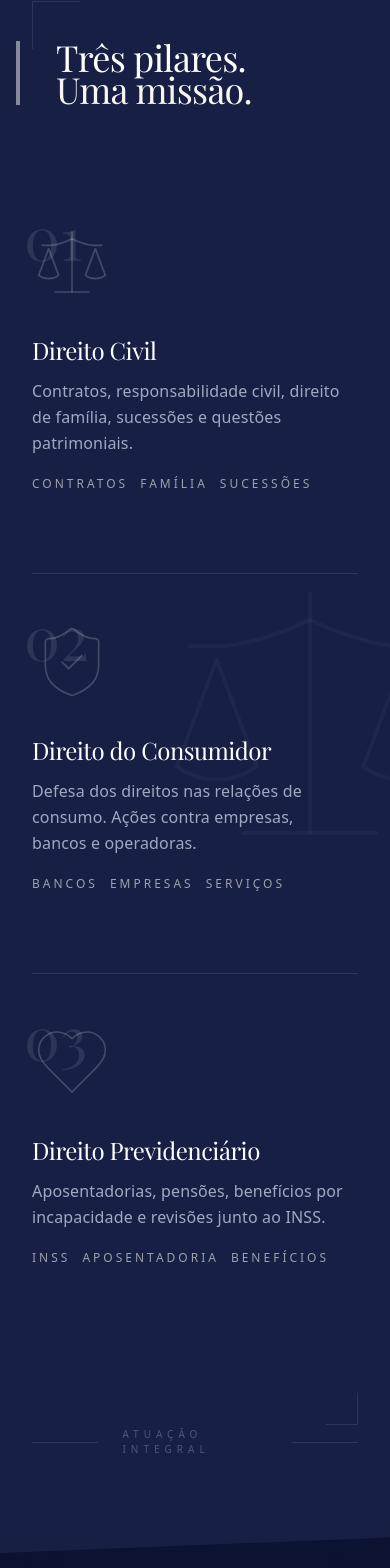
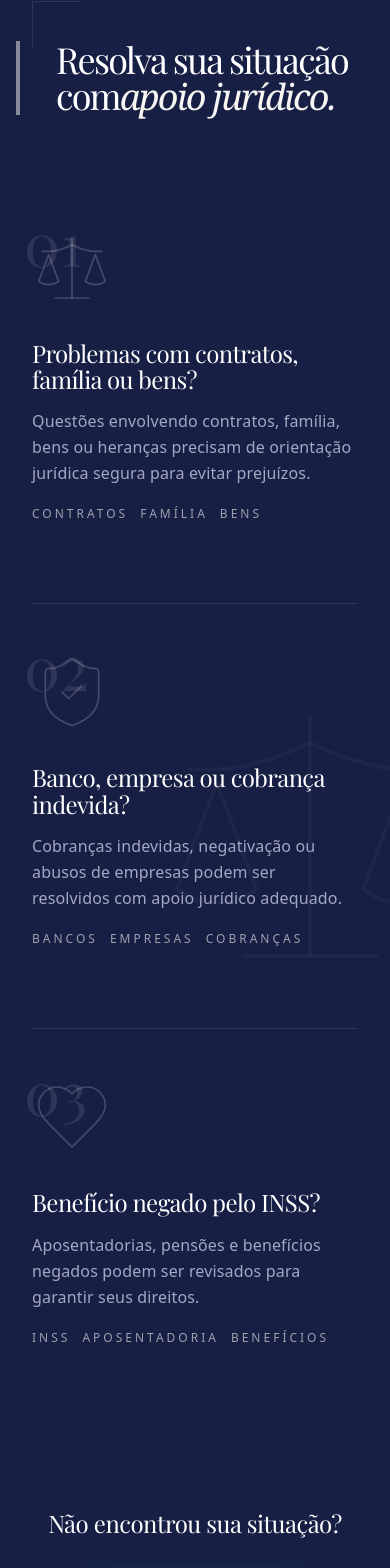
Before and after one commit to wesleysaraivaa/advJonatham, a React (Vite) app: page / in a window 390 px wide. Shown: the part 2162-3730 px from the top of the page. Built offline with nearby package versions, Linux system fonts and the light colour scheme; the HTML template or start-up script is replaced by a standard one.

Commit message:
STYLE: Remodelagem dos textos da secao de atuacao

```diff
--- a/src/components/AreasAtuacao.tsx
+++ b/src/components/AreasAtuacao.tsx
@@ -5,25 +5,25 @@ export const AreasAtuacao = () => {
   const areas = [
   {
     id: "01",
-    title: "Direito Civil",
+    title: "Problemas com contratos, família ou bens?",
     description:
-    "Contratos, responsabilidade civil, direito de família, sucessões e questões patrimoniais.",
-    keywords: ["Contratos", "Família", "Sucessões"],
+    "Questões envolvendo contratos, família, bens ou heranças precisam de orientação jurídica segura para evitar prejuízos.",
+    keywords: ["Contratos", "Família", "Bens"],
     Icon: Scale
   },
   {
     id: "02",
-    title: "Direito do Consumidor",
+    title: "Banco, empresa ou cobrança indevida?",
     description:
-    "Defesa dos direitos nas relações de consumo. Ações contra empresas, bancos e operadoras.",
-    keywords: ["Bancos", "Empresas", "Serviços"],
+    "Cobranças indevidas, negativação ou abusos de empresas podem ser resolvidos com apoio jurídico adequado.",
+    keywords: ["Bancos", "Empresas", "Cobranças"],
     Icon: ShieldCheck
   },
   {
     id: "03",
-    title: "Direito Previdenciário",
+    title: "Benefício negado pelo INSS?",
     description:
-    "Aposentadorias, pensões, benefícios por incapacidade e revisões junto ao INSS.",
+    "Aposentadorias, pensões e benefícios negados podem ser revisados para garantir seus direitos.",
     keywords: ["INSS", "Aposentadoria", "Benefícios"],
     Icon: Heart
   }];
@@ -39,7 +39,7 @@ export const AreasAtuacao = () => {
         <ScrollReveal>
           <div className="mb-12 lg:mb-20">
             <span className="text-sm lg:text-sm tracking-[0.3em] lg:tracking-[0.4em] uppercase text-muted-foreground">
-              02 — Áreas de Atuação
+              Como posso te ajudar?
             </span>
           </div>
         </ScrollReveal>
@@ -47,10 +47,10 @@ export const AreasAtuacao = () => {
         <ScrollReveal variant="left" delay={0.1}>
           <div className="mb-16 lg:mb-32">
             <div className="relative inline-block">
-              <div className="absolute -left-4 lg:-left-8 top-0 w-1 h-full bg-cream/50" />
-              <h2 className="font-display text-4xl lg:text-editorial-lg text-foreground leading-[0.9] pl-6 lg:pl-12">
-                Três pilares.<br />
-                <span className="text-cream">Uma missão.</span>
+              <div className="absolute -left-4 lg:-left-8 top-0 w-1 h-full max-h-32 bg-cream/50" />
+              <h2 className="font-display text-4xl sm:text-5xl lg:text-[4rem] xl:text-[5rem] 2xl:text-[6rem] text-foreground leading-[1.0] lg:leading-[0.9] tracking-tighter pl-6 lg:pl-12">
+                Resolva sua situação com<br className="hidden md:block" />
+                <span className="text-cream font-light italic font-serif">apoio jurídico.</span>
               </h2>
             </div>
           </div>
@@ -58,9 +58,9 @@ export const AreasAtuacao = () => {
 
         <div className="grid lg:grid-cols-3 gap-0 lg:gap-0">
           {areas.map((area, index) =>
-          <ScrollReveal key={area.id} delay={0.2 + index * 0.1}>
+          <ScrollReveal key={area.id} delay={0.2 + index * 0.1} className="h-full">
               <div
-              className={`group relative ${
+              className={`group relative flex flex-col h-full ${
               index !== areas.length - 1 ? "border-b lg:border-b-0 lg:border-r" : ""} border-foreground/10 py-12 lg:py-0 lg:px-8 first:lg:pl-0 last:lg:pr-0`
               }>
                 <div className="relative mb-8 lg:mb-12">
@@ -73,7 +73,7 @@ export const AreasAtuacao = () => {
                   </span>
                 </div>
 
-                <h3 className="font-display text-2xl lg:text-editorial-md text-foreground mb-3 lg:mb-4 group-hover:text-cream transition-colors duration-300">
+                <h3 className="font-display text-2xl lg:text-3xl xl:text-4xl text-foreground mb-4 lg:mb-6 leading-[1.1] lg:leading-[1.05] tracking-tight pr-4 group-hover:text-cream transition-colors duration-300 lg:min-h-[100px] xl:min-h-[120px]">
                   {area.title}
                 </h3>
 
@@ -81,7 +81,7 @@ export const AreasAtuacao = () => {
                   {area.description}
                 </p>
 
-                <div className="flex flex-wrap gap-3">
+                <div className="flex flex-wrap gap-3 mt-auto">
                   {area.keywords.map((keyword) =>
                 <span
                   key={keyword}
@@ -100,12 +100,23 @@ export const AreasAtuacao = () => {
         </div>
 
         <ScrollReveal delay={0.5}>
-          <div className="mt-20 lg:mt-32 flex items-center justify-center gap-6">
-            <div className="h-px w-20 bg-foreground/10" />
-            <span className="text-[10px] tracking-[0.5em] uppercase text-muted-foreground/40">
-              Atuação Integral
-            </span>
-            <div className="h-px w-20 bg-foreground/10" />
+          <div className="mt-20 lg:mt-32 flex flex-col items-center justify-center gap-8">
+            <h3 className="font-display text-2xl lg:text-3xl text-foreground text-center">Não encontrou sua situação?</h3>
+            <a
+              href={`https://wa.me/5585999999999?text=${encodeURIComponent("Olá! Gostaria de saber se o doutor atende o meu caso jurídico.")}`}
+              target="_blank"
+              rel="noopener noreferrer"
+              className="inline-flex items-center justify-center gap-3 px-8 py-4 rounded-full bg-[#25D366] text-white font-bold text-[12px] lg:text-[13px] tracking-widest uppercase hover:bg-[#20ba59] shadow-[0_15px_45px_-10px_rgba(37,211,102,0.4)] transition-all duration-300 w-fit"
+            >
+              Falar com advogado agora
+            </a>
+            <div className="flex items-center justify-center gap-6 mt-6 w-full opacity-80">
+              <div className="h-px w-12 lg:w-20 bg-foreground/20" />
+              <span className="text-[9px] lg:text-[10px] tracking-[0.3em] lg:tracking-[0.5em] uppercase text-muted-foreground/60">
+                Atendimento rápido • Sigilo absoluto
+              </span>
+              <div className="h-px w-12 lg:w-20 bg-foreground/20" />
+            </div>
           </div>
         </ScrollReveal>
       </div>
```
